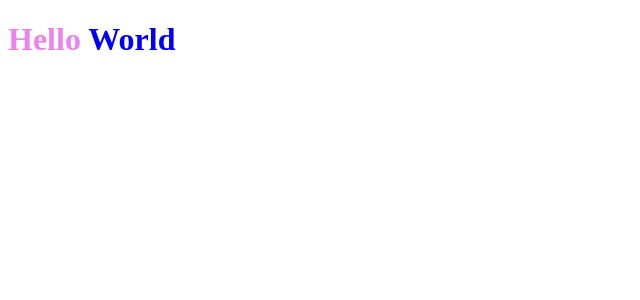
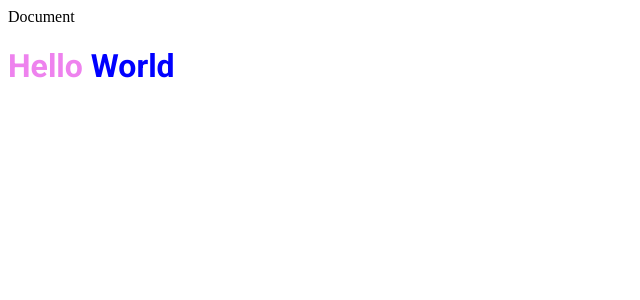
Before and after one commit to TayseRosa/IgniteTrilhaReactJSChapterIIINextJS, a Next.js app: page / in a window 1280 px wide. Shown: the top 300 px of the page, without its empty margins (0-640 px from the left). Built offline with nearby package versions, Linux system fonts and the light colour scheme.

Commit message:
Configurando fonte externa

```diff
--- /dev/null
+++ b/src/pages/_document.tsx
@@ -0,0 +1,22 @@
+import Document, { Html, Head, Main, NextScript } from "next/document"
+
+export default class MyDocument extends Document {
+  render(){
+    return(
+      <Html>
+        <Head>
+          <link rel="preconnect" href="https://fonts.googleapis.com" />
+          <link href="https://fonts.googleapis.com/css2?family=Roboto:ital,wght@0,400;0,700;1,900&display=swap" rel="stylesheet"></link>
+
+          <title>ig.news</title>
+        </Head>
+
+        <body>Document
+
+          <Main />
+          <NextScript />
+        </body>
+      </Html>
+    )
+  }
+}
--- a/src/styles/home.module.scss
+++ b/src/styles/home.module.scss
@@ -1,5 +1,6 @@
 .title {
   color: violet;
+  font-family: 'Roboto', Arial, sans-serif;
 
   span {
     color: #00f;
```
Also changed, not shown: 1 other file (tests, documents, lock files or other folders).
